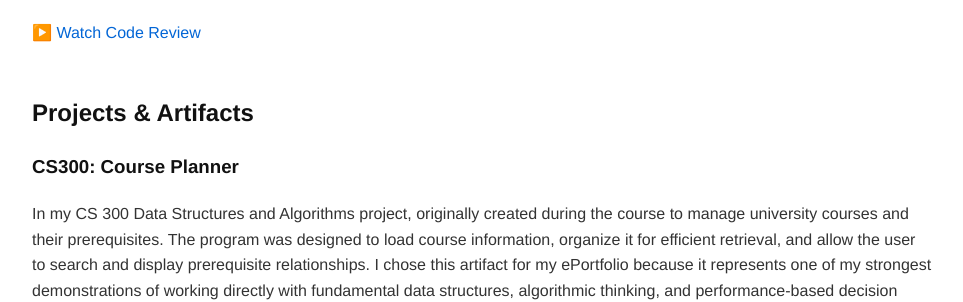
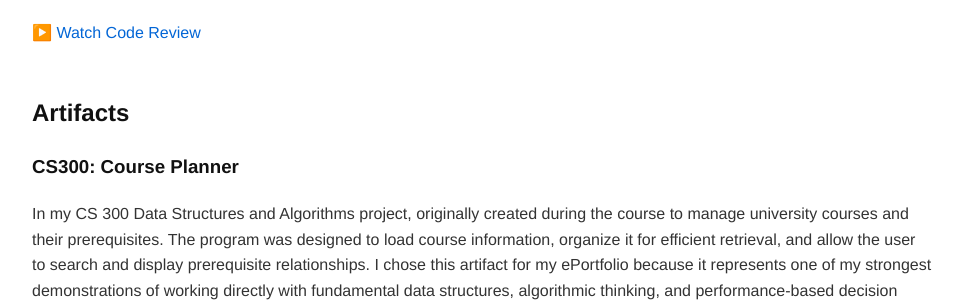
Before and after one commit to SteveArevalo/CS499_CapStone, a Jekyll site: the page built from README.md, in a window 1280 px wide. Shown: the part 556-858 px from the top of the page, without its empty margins (158-1121 px from the left). Built offline with Jekyll 4.4.1, drawn with Linux system fonts in a browser that asks for light colours; our own code applies the rules of GitHub Pages for plain Markdown files.

Commit message:
Update default.html

```diff
--- a/_layouts/default.html
+++ b/_layouts/default.html
@@ -94,7 +94,7 @@
 
 
   <section id="projects">
-    <h2>Projects & Artifacts</h2>
+    <h2>Artifacts</h2>
 
     <div class="project">
       <h3>CS300: Course Planner</h3>
```
